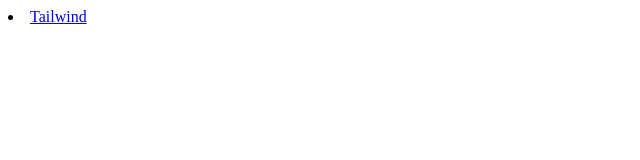
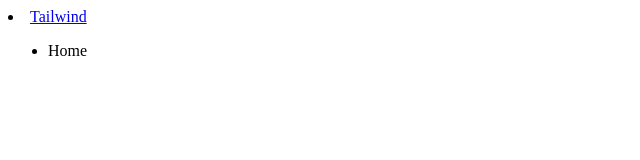
Before and after one commit to Assumpta-Chinonso1/tailwind-todo-list, a React (Vite) app: page / in a window 1280 px wide. Shown: the top 160 px of the page, without its empty margins (0-640 px from the left). Built offline with nearby package versions, Linux system fonts and the light colour scheme.

Commit message:
New tag added for navigation links# Changes not staged for commit:

```diff
--- a/src/App.jsx
+++ b/src/App.jsx
@@ -11,7 +11,10 @@ const App = () => {
             </li>
           </div>
           <ul>
-
+            <li>
+              <a href="#"></a>
+              <span>Home</span>
+            </li>
           </ul>
          </nav>
       </div>
```
